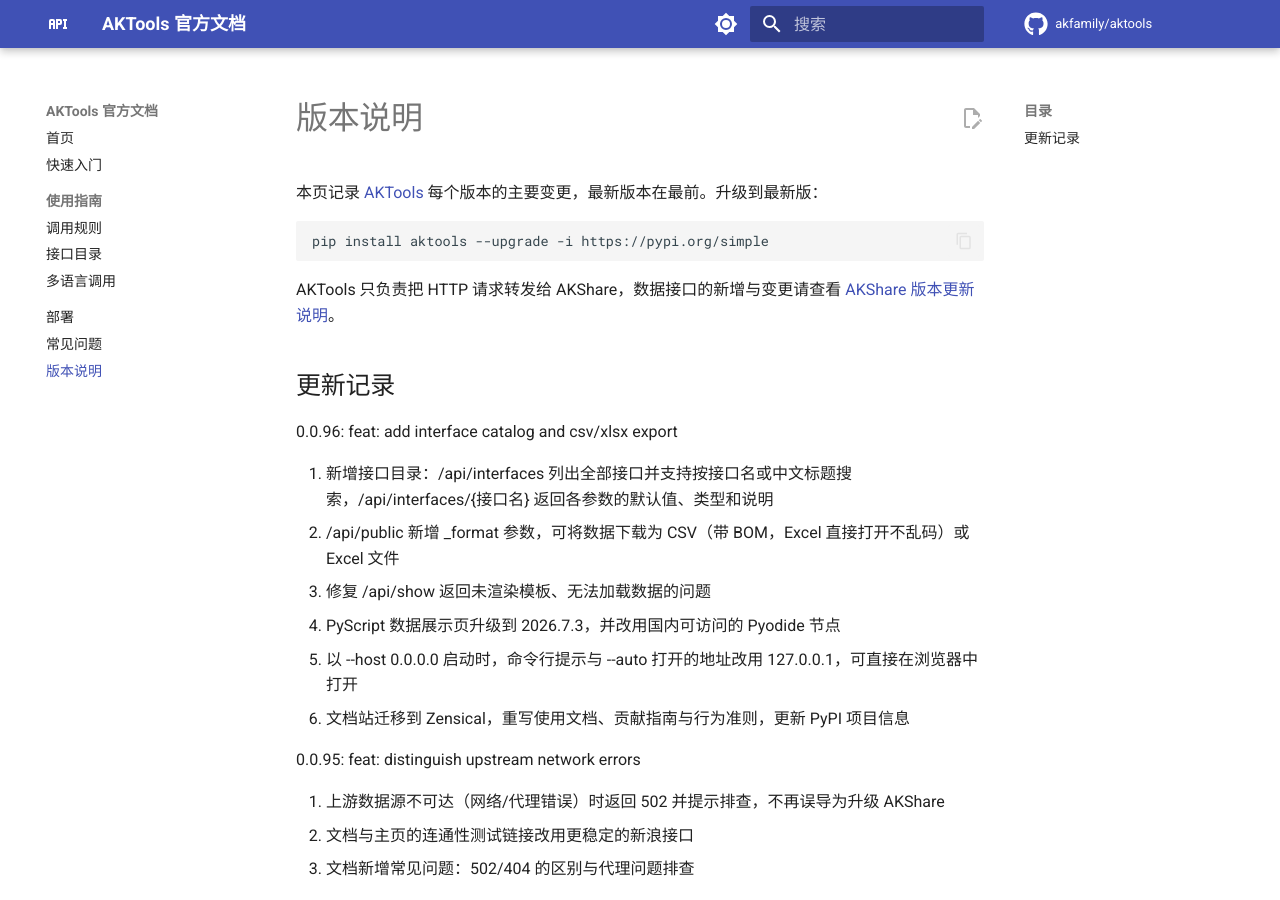
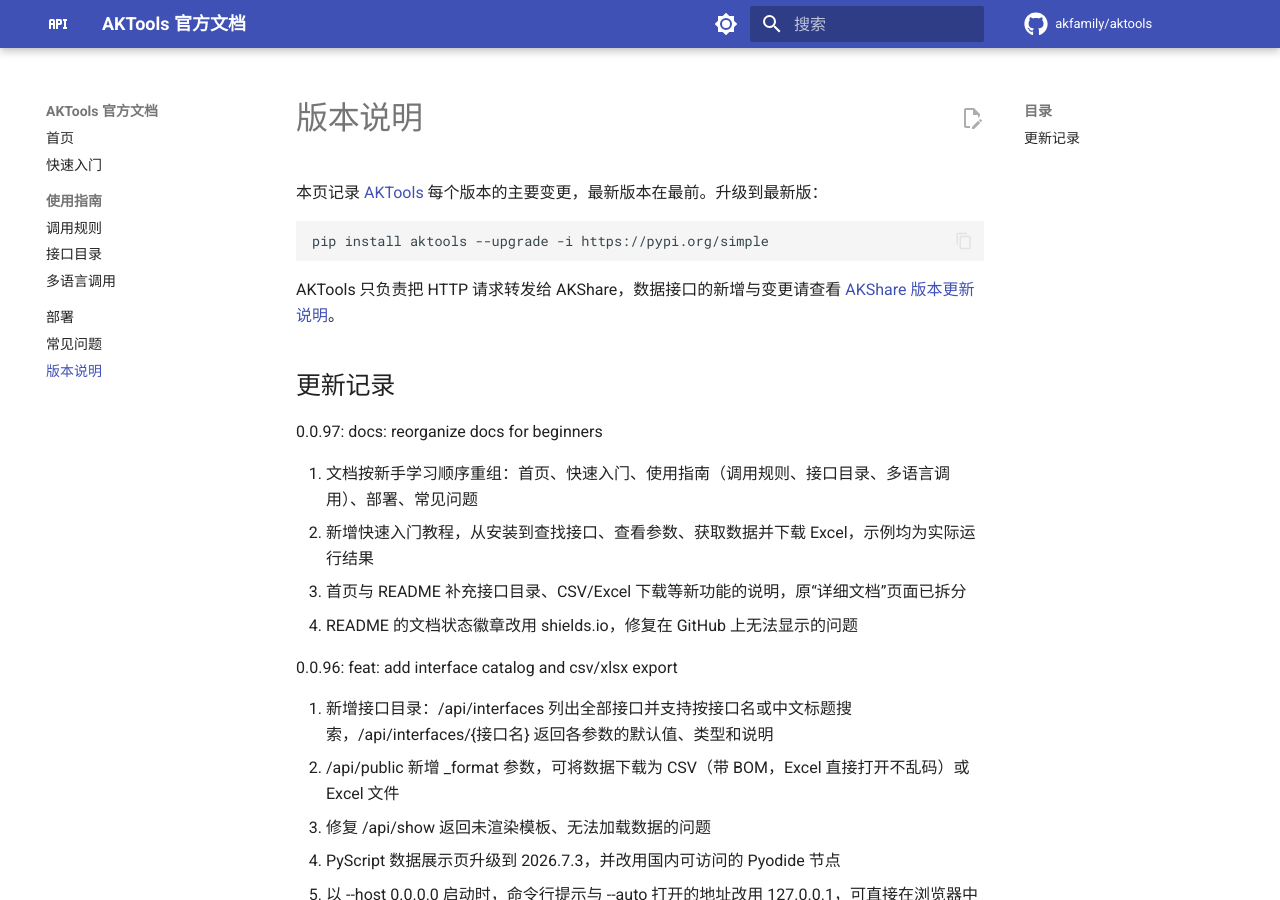
Before and after one commit to akfamily/aktools, an MkDocs documentation site: the page built from docs/aktools_version.md, in a window 1280 px wide and 900 px high. Built offline with MkDocs 1.6.1 and Material for MkDocs 9.7.7, drawn with Linux system fonts in a browser that asks for light colours; comment, search, counter and statistics services are not loaded.

Commit message:
chore: 版本号更新为 0.0.97

```diff
--- a/aktools/_version.py
+++ b/aktools/_version.py
@@ -5,4 +5,4 @@
 单独成文件，供 pyproject.toml 与 scripts/check_release.py 按文件读取，无需导入整个包
 """
 
-__version__ = "0.0.96"
+__version__ = "0.0.97"
--- a/docs/aktools_version.md
+++ b/docs/aktools_version.md
@@ -9,6 +9,13 @@
 AKTools 只负责把 HTTP 请求转发给 AKShare，数据接口的新增与变更请查看 [AKShare 版本更新说明](https://akshare.akfamily.xyz/changelog.html)。
 
 ## 更新记录
+
+0.0.97: docs: reorganize docs for beginners
+
+1. 文档按新手学习顺序重组：首页、快速入门、使用指南（调用规则、接口目录、多语言调用）、部署、常见问题
+2. 新增快速入门教程，从安装到查找接口、查看参数、获取数据并下载 Excel，示例均为实际运行结果
+3. 首页与 README 补充接口目录、CSV/Excel 下载等新功能的说明，原“详细文档”页面已拆分
+4. README 的文档状态徽章改用 shields.io，修复在 GitHub 上无法显示的问题
 
 0.0.96: feat: add interface catalog and csv/xlsx export
 
```
